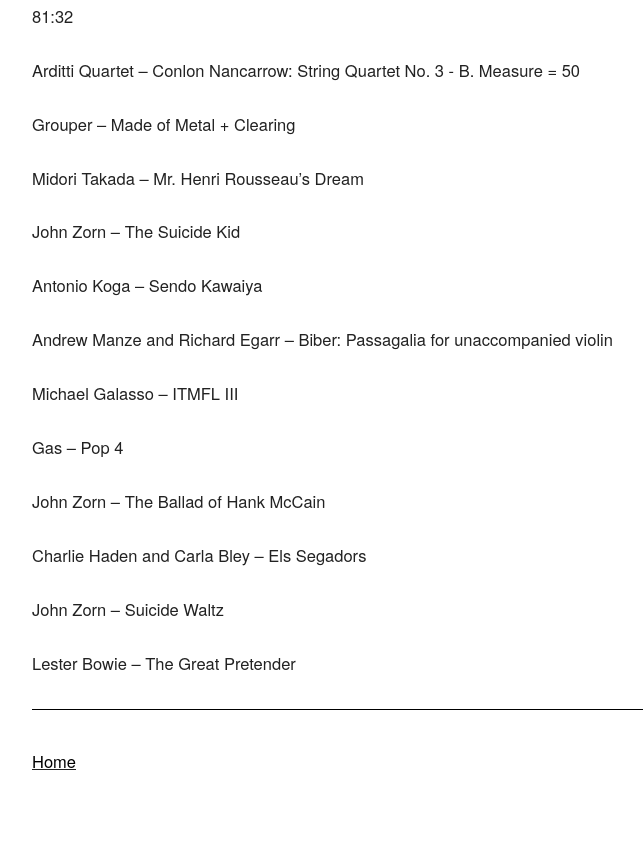
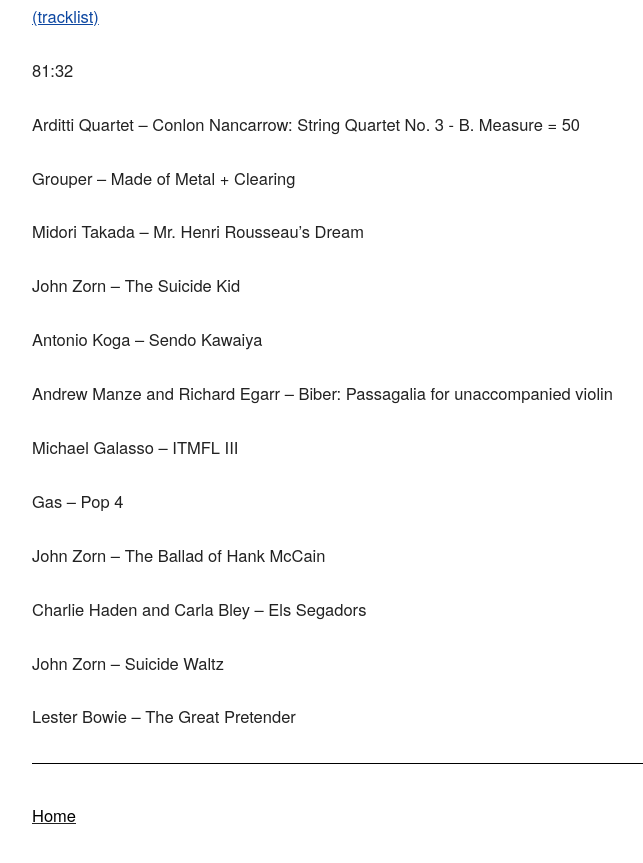
Before and after one commit to mt-trash/mt-trash.github.io, a Jekyll site: the page built from _posts/2017-01-10-quiet-mix.md, in a window 1280 px wide, cut to the strip 410-1287 px from the top of the page. Shown: the top 863 px of the strip, without its empty margins (128-771 px from the left). Built offline with Jekyll 4.4.1, drawn with Linux system fonts in a browser that asks for light colours; before the commit the page ends 1233 px from its top, so only the background shows below that.

Commit message:
experimenting with anchors

```diff
--- /dev/null
+++ b/_includes/anchor.html
@@ -0,0 +1,3 @@
+<p><a href="{{ post.url }}/#{{ include.anchorname }}" title="{{ post.title }}">{{ include.anchortext }}</a></p>
+
+<p><a name="{{ include.anchorname }}"></a></p>
--- a/_posts/2017-01-10-quiet-mix.md
+++ b/_posts/2017-01-10-quiet-mix.md
@@ -5,6 +5,8 @@
 ---
 
 {% include mixcloud.html mixname="quiet-mix-10012017" %}
+
+{% include anchor.html anchortext="(tracklist)" anchorname="tracklist" %}
 <!-- more -->
 81:32
 
```
